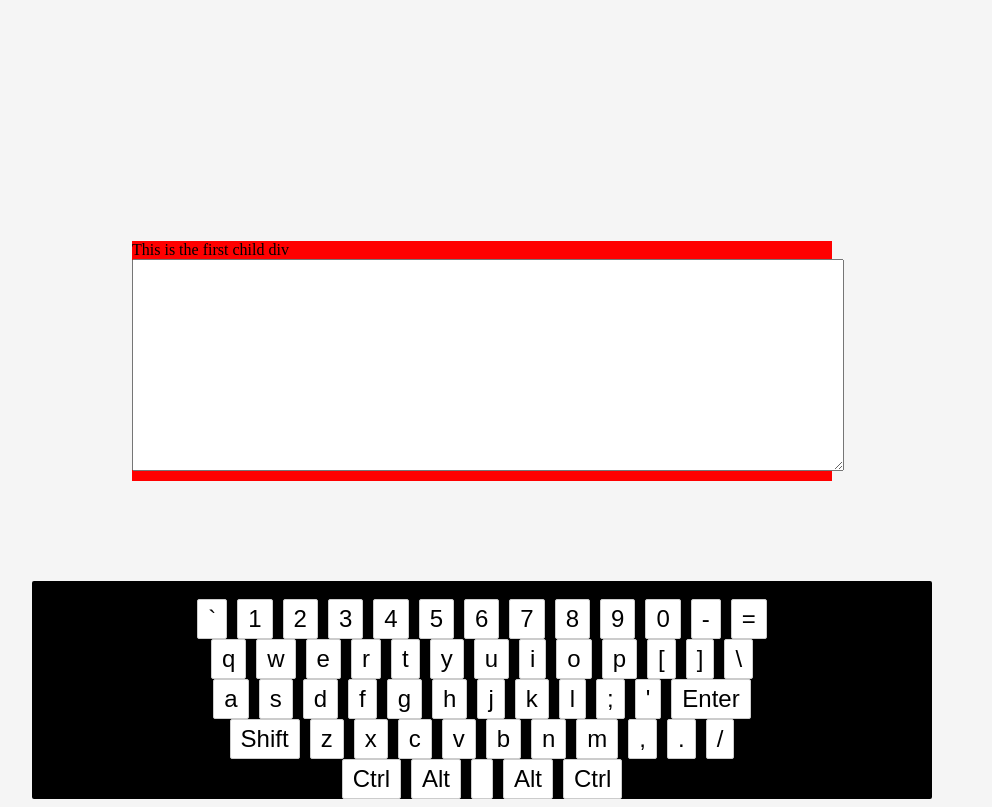
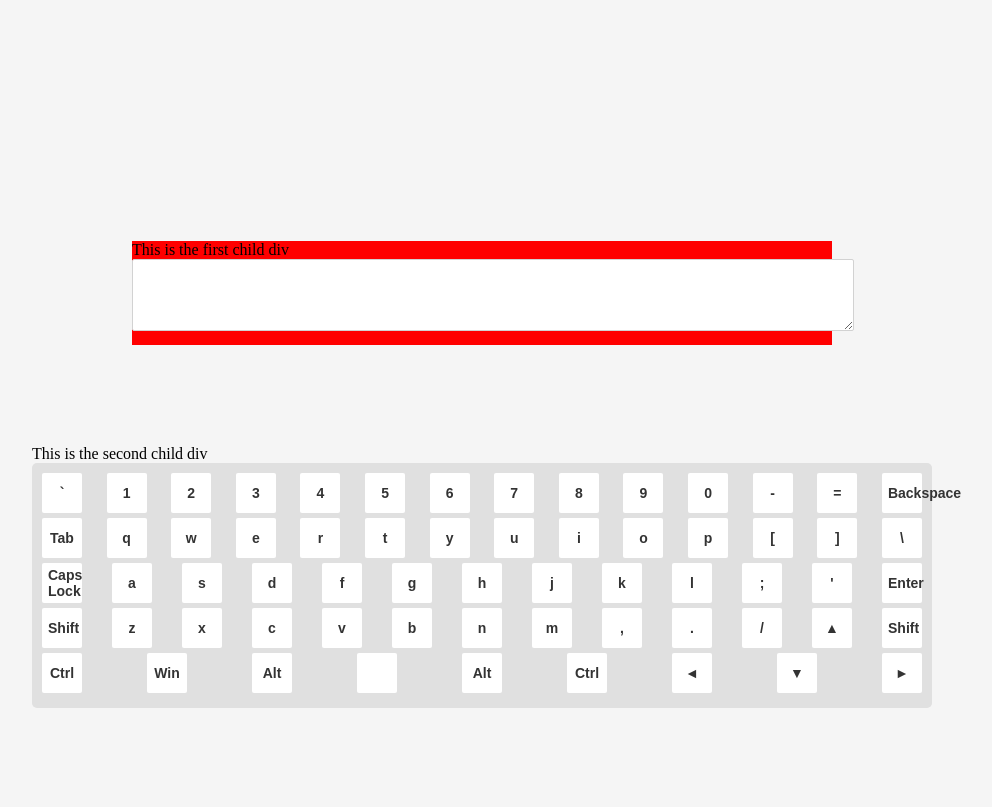
Before and after one commit to nicolaeee/virtual-keyboard, a website built with webpack: page src/index.html in a window 1280 px wide. Shown: the part 87-894 px from the top of the page, without its empty margins (158-1150 px from the left). After the commit the page ends 803 px from the top, so only its background shows below. Built offline with nearby package versions, Linux system fonts and the light colour scheme.

Commit message:
feat: add the very first design of the keyboard

```diff
--- a/src/index.ts
+++ b/src/index.ts
@@ -19,13 +19,12 @@ parentDiv.appendChild(secondChildDiv);
 document.body.appendChild(parentDiv);
 
 
-// Define the rows of keys for the keyboard
-const keyRows = [
-    ['`', '1', '2', '3', '4', '5', '6', '7', '8', '9', '0', '-', '='],
-    ['q', 'w', 'e', 'r', 't', 'y', 'u', 'i', 'o', 'p', '[', ']', '\\'],
-    ['a', 's', 'd', 'f', 'g', 'h', 'j', 'k', 'l', ';', '\'', 'Enter'],
-    ['Shift', 'z', 'x', 'c', 'v', 'b', 'n', 'm', ',', '.', '/'],
-    ['Ctrl', 'Alt', ' ', 'Alt', 'Ctrl']
+const keyValues = [
+  ["`", "1", "2", "3", "4", "5", "6", "7", "8", "9", "0", "-", "=", "Backspace"],
+  ["Tab", "q", "w", "e", "r", "t", "y", "u", "i", "o", "p", "[", "]", "\\"],
+  ["Caps Lock", "a", "s", "d", "f", "g", "h", "j", "k", "l", ";", "'", "Enter"],
+  ["Shift", "z", "x", "c", "v", "b", "n", "m", ",", ".", "/", "▲", "Shift"],
+  ["Ctrl", "Win", "Alt", " ", "Alt", "Ctrl", "◄", "▼", "►"]
 ];
 
 // Create the keyboard container
@@ -33,8 +32,8 @@ const keyRows = [
 keyboardContainer.classList.add('keyboard-container');
 
 // Loop through the rows of keys and create buttons for each key
-  for (let i = 0; i < keyRows.length; i++) {
-    const keyRow = keyRows[i];
+for (let i = 0; i < keyValues.length; i++) {
+  const keyRow = keyValues[i];
   const rowDiv = document.createElement('div');
   rowDiv.classList.add('key-row');
 
--- a/src/style.scss
+++ b/src/style.scss
@@ -17,7 +17,6 @@ body {
 .child-div__second{
     width: 900px;
     margin: 0 auto;
-    background-color: black;
     border-radius: 2px;
   }
 
@@ -32,34 +31,40 @@ body {
     gap: 100px;
   }
 
-  .input-field {
-    display: block;
-    width: 100%;
-    height: 200px;
-    font-size: 24px;
-    padding: 5px;
-    margin-bottom: 10px;
+  .keyboard-container {
+    display: flex;
+    flex-direction: column;
+    background-color: #e0e0e0;
+    padding: 10px;
+    border-radius: 5px;
   }
 
   .key-row {
     display: flex;
-    justify-content: center;
+    flex-direction: row;
+    justify-content: space-between;
+    margin-bottom: 5px;
   }
 
   .key {
-    font-size: 24px;
-    padding: 5px 10px;
-    margin: 0 5px;
-    border: 1px solid #ccc;
+    background-color: #ffffff;
+    color: #333333;
+    font-size: 14px;
+    font-weight: bold;
+    text-align: center;
+    width: 40px;
+    height: 40px;
     border-radius: 2px;
-    background-color: #fff;
+    border: none;
     cursor: pointer;
   }
 
-  .key:hover {
-    background-color: #f0f0f0;
+  .input-field {
+    width: 100%;
+    height: 50px;
+    padding: 10px;
+    font-size: 16px;
+    border: 1px solid #d2d2d2;
+    border-radius: 2px;
+    margin-bottom: 10px;
   }
-
-  .key:active {
-    background-color: #e0e0e0;
-  }
```
Lines whose indentation alone changed are shown as unchanged.
